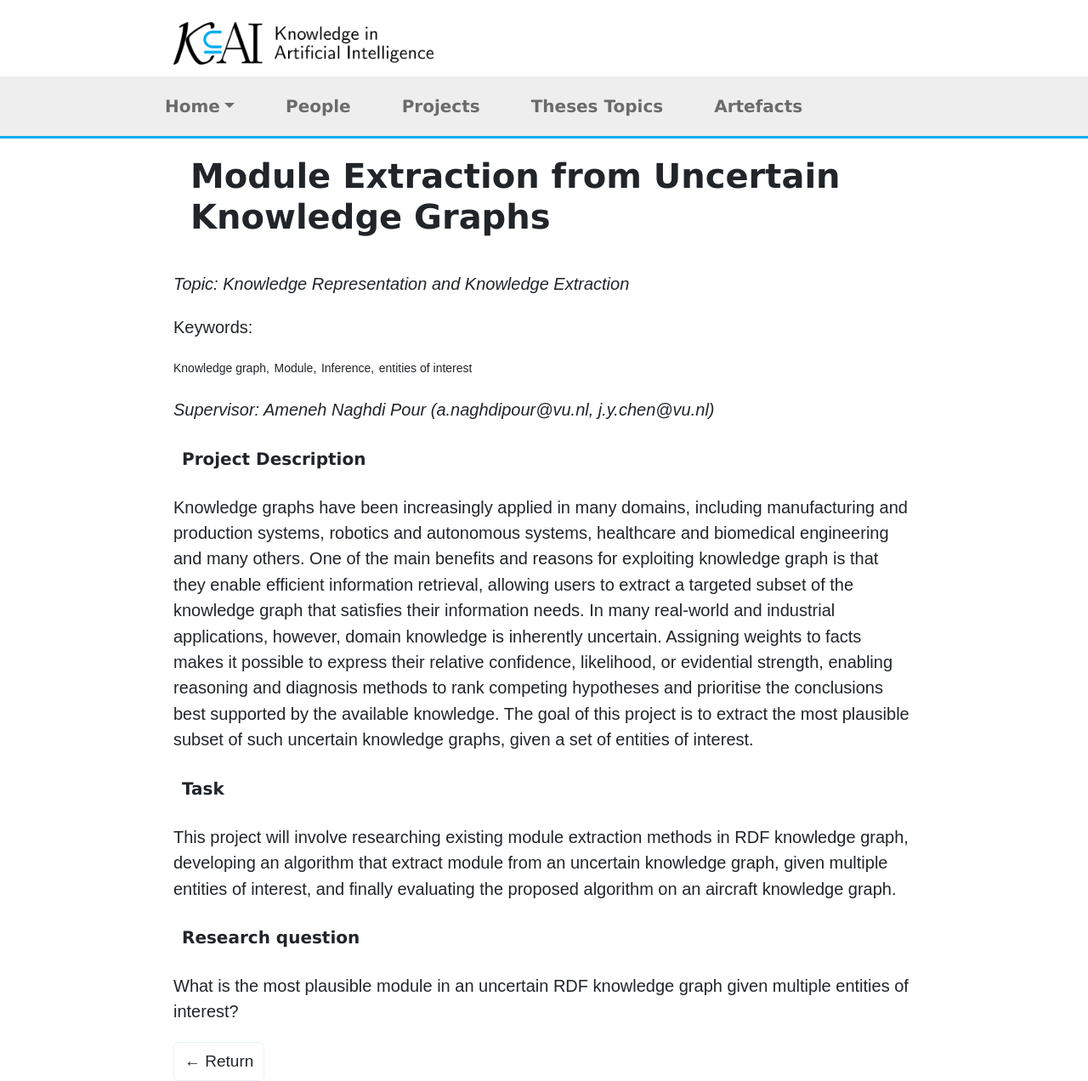
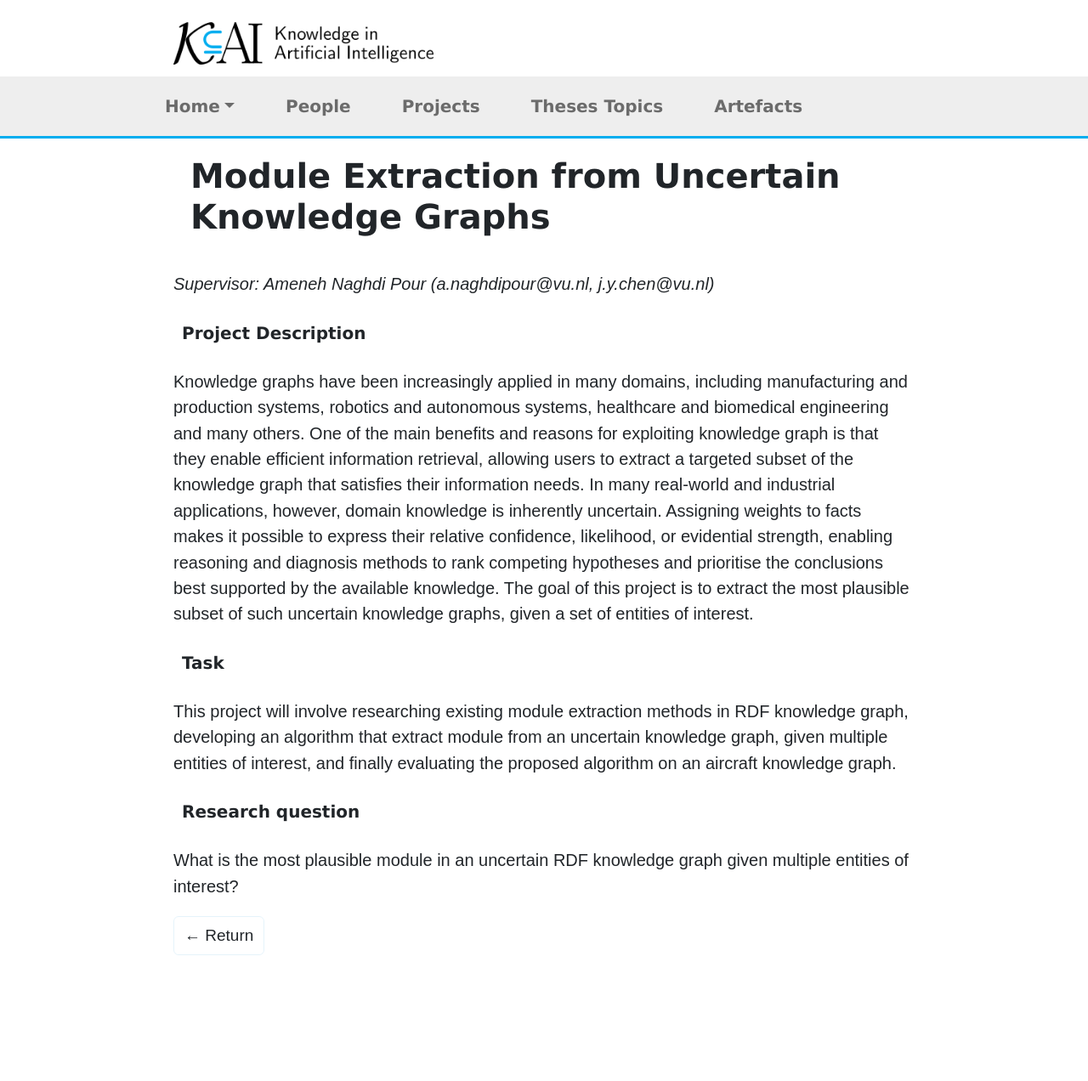
Before and after one commit to kai-vu/site, a Jekyll site: the page built from _theses_dir/AN_reasoning_with_SWARL.md, in a window 1280 px wide. Shown: the whole page at 85% size. Built offline with Jekyll 4.4.1, drawn with Linux system fonts in a browser that asks for light colours; after the commit the page ends 1124 px from its top, so only the background shows below that.

```diff
--- a/_theses_dir/AN_reasoning_with_SWARL.md
+++ b/_theses_dir/AN_reasoning_with_SWARL.md
@@ -17,14 +17,6 @@ description_link: '/theses_dir/AN_reasoning_with_SWARL'
 
 ## Module Extraction from Uncertain Knowledge Graphs
 
-*Topic: {{page.topic}}*
-
-Keywords:
-<ul class="keywords">
-    {% assign keys = page.keywords %}
-    {% for key in keys %}<li>{{key}}</li>{% endfor %}
-</ul>
-
 *Supervisor: {{page.supervisor}} ({{page.contact}})*
 
 #### Project Description
```
Also changed, not shown: _theses_demo/[supervisor-abbreviation]_[project-abbreviation].md (+9 -0 lines).
